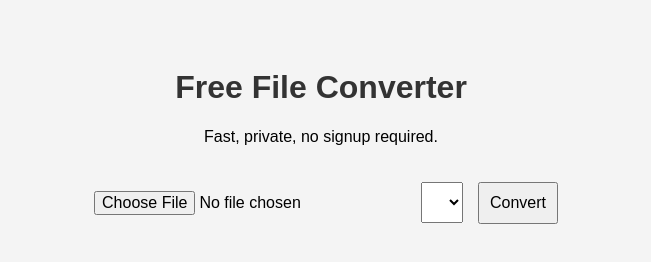
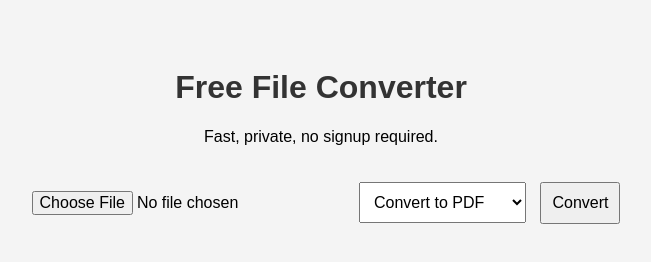
Before and after one commit to norxdev/Converter, a plain HTML site: page index.html in a window 1280 px wide. Shown: the whole page, without its empty margins (319-970 px from the left). Drawn offline with Linux system fonts and the light colour scheme.

Commit message:
Update index.html

```diff
--- a/index.html
+++ b/index.html
@@ -2,13 +2,12 @@
 <html lang="en">
 <head>
   <meta charset="UTF-8">
-  <title>Converter</title>
+  <title>Free File Converter</title>
   <meta name="description" content="Convert files online for free. No signup required.">
   <link rel="stylesheet" href="style.css">
   <script src="app.js" defer></script>
 </head>
 <body>
-
 <header>
   <h1>Free File Converter</h1>
   <p>Fast, private, no signup required.</p>
@@ -16,7 +15,10 @@
 
 <form id="upload-form">
   <input type="file" id="file-input" required>
-  <select id="conversion-type"></select>
+  <select id="conversion-type">
+    <option value="pdf">Convert to PDF</option>
+    <option value="docx">Convert to DOCX</option>
+  </select>
   <button type="submit">Convert</button>
 </form>
 
@@ -26,8 +28,5 @@
     <div class="ad-slot">Ad Placeholder</div>
   </div>
 </div>
-
-<div id="result"></div>
-
 </body>
 </html>
```
